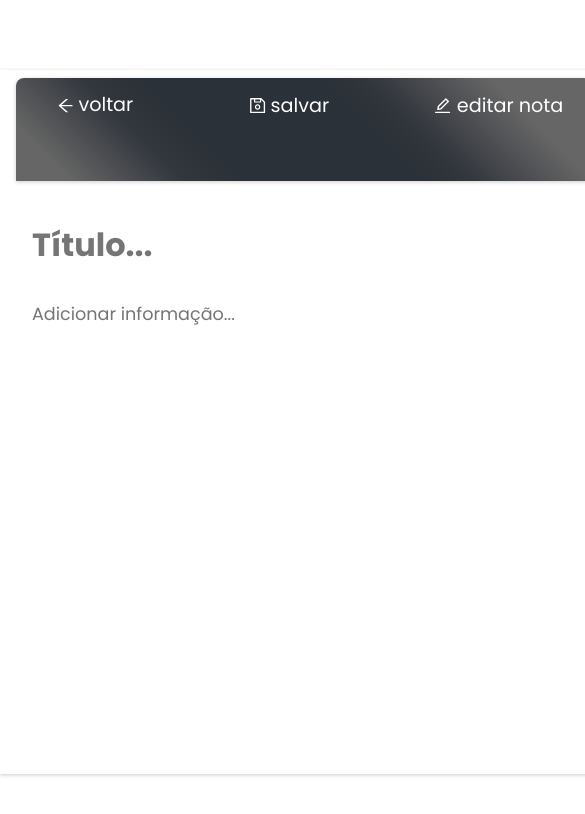
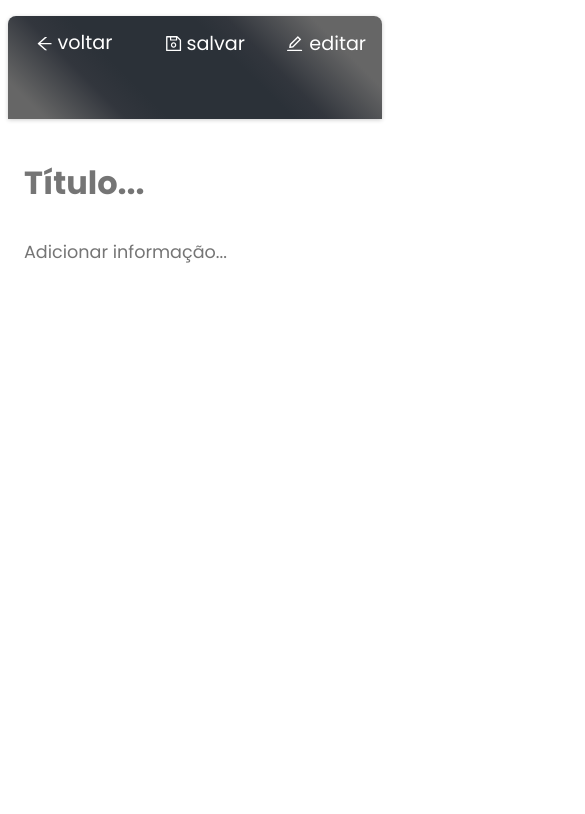
Before and after one commit to dev-marcioreis/notes-react, a React (Create React App) app: page /notes-react/edit-notes in a window 390 px wide. Shown: the top 814 px of the page, 585 px wide, since content can reach past the window. Built offline with nearby package versions, Linux system fonts and the light colour scheme.

Commit message:
media query

```diff
--- a/src/index.css
+++ b/src/index.css
@@ -187,3 +187,20 @@ button {
     align-items: center;
     gap: .3rem;
 }
+
+
+/*==========Media Query 768px==========*/
+@media (max-width: 768px) {
+    #App {
+        width: 100vw;
+        height: 100vh;
+        padding: 1rem .5rem;
+    }
+    .header__notes, .create-notes__header, .edit-notes__header {
+        padding: 0 .2rem 3rem;
+    }
+    .notes__container {
+        gap: .5rem;
+    }
+
+}
--- a/src/pages/EditNotes.jsx
+++ b/src/pages/EditNotes.jsx
@@ -9,7 +9,7 @@ const EditNotes = () => {
       <header className="edit-notes__header">
         <Link to='/notes-react' className='btn btn-large'><Arrow /> voltar</Link>
         <button className='btn btn-large'><Save /> salvar</button>
-        <button className='btn btn-danger'><Edit /> editar nota</button>
+        <button className='btn btn-danger'><Edit /> editar</button>
       </header>
       <form className='edit-notes__form'>
         <input type="text" autoFocus placeholder='Título...' />
```
